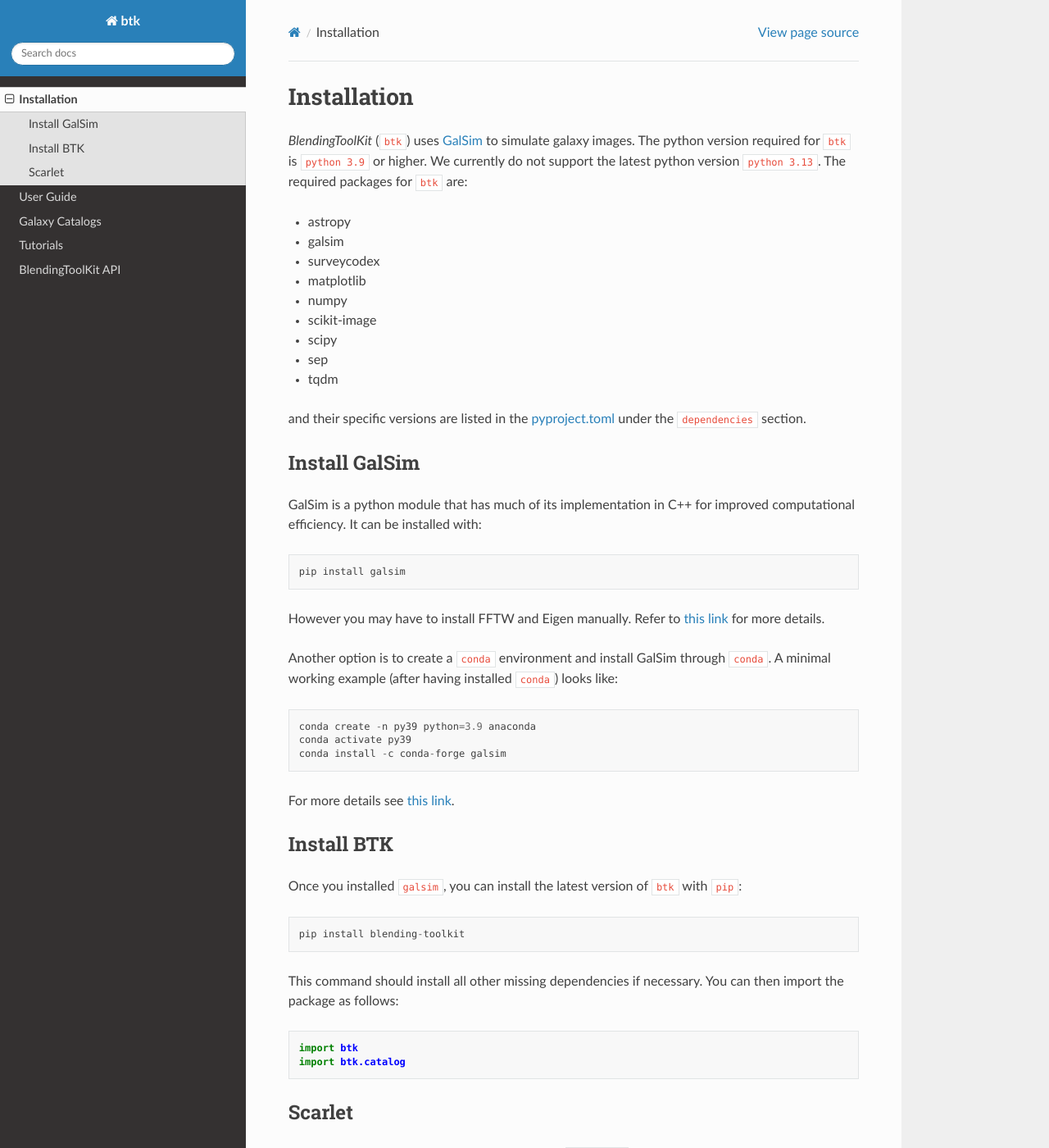
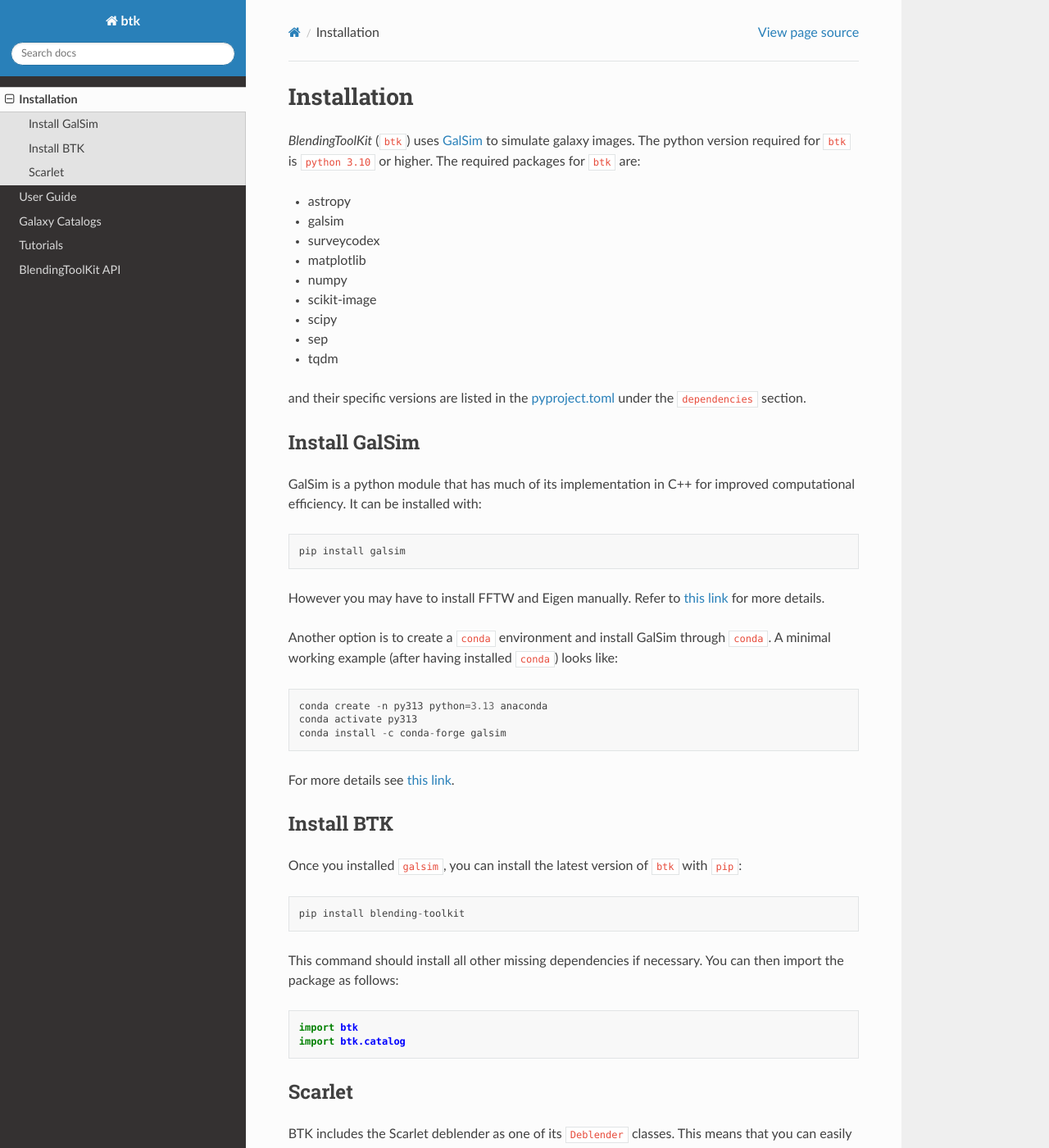
Before and after one commit to LSSTDESC/BlendingToolKit, a Sphinx documentation site: the page built from docs/source/install.rst, in a window 1280 px wide and 1400 px high. Shown: the whole window at 82% size. Built offline with Sphinx 7.4.7 and the Read the Docs theme 3.1.0, drawn with Linux system fonts in a browser that asks for light colours.

Commit message:
try deprecating 3.9

```diff
--- a/docs/source/install.rst
+++ b/docs/source/install.rst
@@ -1,7 +1,7 @@
 Installation
 ===============
 
-*BlendingToolKit* (``btk``) uses `GalSim <https://github.com/GalSim-developers/GalSim>`_ to simulate galaxy images. The python version required for ``btk`` is ``python 3.9`` or higher. We currently do not support the latest python version ``python 3.13``.
+*BlendingToolKit* (``btk``) uses `GalSim <https://github.com/GalSim-developers/GalSim>`_ to simulate galaxy images. The python version required for ``btk`` is ``python 3.10`` or higher.
 The required packages for ``btk`` are:
 
 * astropy
@@ -33,8 +33,8 @@ Another option is to create a ``conda`` environment and install GalSim through `
 
 .. code-block::
 
-    conda create -n py39 python=3.9 anaconda
-    conda activate py39
+    conda create -n py313 python=3.13 anaconda
+    conda activate py313
     conda install -c conda-forge galsim
 
 For more details see `this link <https://galsim-developers.github.io/GalSim/_build/html/install_conda.html>`_.
--- a/pyproject.toml
+++ b/pyproject.toml
@@ -14,10 +14,10 @@ authors = [
 ]
 maintainers = [{ name = "Ismael Mendoza", email = "imendoza@umich.edu" }]
 classifiers = [
-  "Programming Language :: Python :: 3.9",
   "Programming Language :: Python :: 3.10",
   "Programming Language :: Python :: 3.11",
   "Programming Language :: Python :: 3.12",
+  "Programming Language :: Python :: 3.13",
   "License :: OSI Approved :: MIT License",
   "Operating System :: OS Independent",
 ]
@@ -27,7 +27,7 @@ license = { file = "LICENSE" }
 name = "blending_toolkit"
 readme = "README.md"
 version = "1.0.8"
-requires-python = ">=3.9,<3.13"
+requires-python = ">=3.10,<3.14"
 dependencies = [
   "galsim>=2.4.9",
   "sep>=1.4.0",
```
Also changed, not shown: 3 other files.
